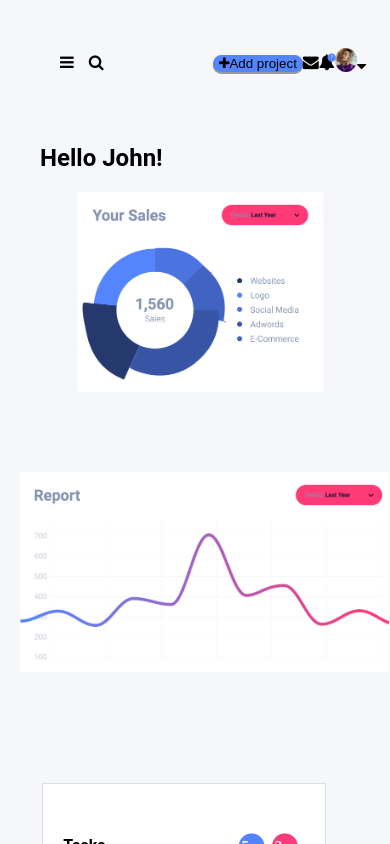
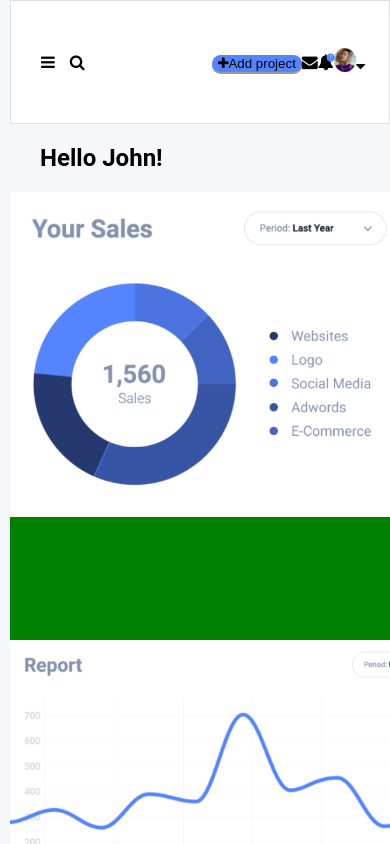
Before and after one commit to NoaEckstein/merkury, an Angular app: page / in a window 390 px wide. Built offline with nearby package versions, Linux system fonts and the light colour scheme; what angular-font-awesome would draw is missing.

Commit message:
add new png & changed tasks box style

```diff
--- a/src/app/app.component.css
+++ b/src/app/app.component.css
@@ -9,6 +9,27 @@
   .container4 {
     flex-wrap: wrap;
   }
+
+  .container3 {
+    flex-wrap: wrap;
+    background-color:  green;
+
+  }
+  .container3{
+    height: 100%;
+    width: 100%;
+}
+
+  .container3 img:first-child {
+    height: 40%;
+    margin: 0;
+    padding: 0;
+  }
+  .container3 img:nth-child(2n)  {
+    height: 30%;
+    margin: 0;
+    padding: 0;
+  }
 }
 
 @media screen and (min-width: 480px) {
@@ -16,6 +37,20 @@
     width: 20%;
     height: 100%;
     background-color: #0e1a35;
+  }
+
+  .container3 {
+    height: 70%;
+    width: 100%;
+  }
+
+  .container3 img {
+    height: 80%;
+    border: 1px solid #dce1e9;
+   }
+
+   .container4 ul{
+    width: 30%;
   }
 }
 
@@ -55,15 +90,8 @@ h1 {
 .container3{
   display: flex;
   flex-direction: row;
-  flex-wrap: wrap;
-  height: 70%;
-  width: 100%;
   justify-content: space-around;
   padding-bottom: 30px;
- }
-
- .container3 img {
-  height: 200px;
  }
 
 .container4{
@@ -83,6 +111,8 @@ h1 {
   width: 100%;
   justify-content: space-around;
   align-items: center;
+  background-color: white;
+  border: 0.5px solid #dce1e9;
 }
 
 .middle{
@@ -144,7 +174,7 @@ a {
   border-bottom: 0.5px solid #dce1e9;
   border-left: 0.5px solid #dce1e9;
   border-right: 0.5px solid #dce1e9;
-  height: 100%;
+  height: 70%;
   width: 90%;
   padding-right: 20px;
   padding-top: 25px;
@@ -153,7 +183,7 @@ a {
 
 .container4 li:first-child {
   font-weight: bold;
-  height: 50%;
+  height: 30%;
 }
 
 .container4 img {
@@ -184,7 +214,7 @@ a {
 }
 
 .toolbar-left{
-  padding-left: 50px;
+  padding-left: 30px;
 }
 
 .toolbar-right{
@@ -236,6 +266,16 @@ li.settings {
   padding-left: 15px;
 }
 
+.fa-caret-left {
+  color: #618cff;
+}
+
+.fa-ellipsis-v {
+  font-size: 2.5em;
+  color: #666;
+  padding-left: 30px;
+}
+
 span.num {
   position: absolute;
   font-size: 0.3em;
@@ -261,8 +301,15 @@ span.num {
 .num-tasks {
   position: relative;
   font-size: 0.5em;
-  font-weight: bold;
   top: -6px;
   color: white;
   right: 23px;
 }
+
+.warning {
+  color: #f83c7b;
+}
+
+.bold {
+  font-weight: bold;
+}
--- a/src/app/app.component.html
+++ b/src/app/app.component.html
@@ -52,8 +52,8 @@
       <h1>Hello John!</h1>
     </section>
     <section class="container3">
-        <img src="../assets/graph1.png" alt="logo">
-        <img src="../assets/graph2.png" alt="logo">
+        <img src="../assets/sales.PNG" alt="sales">
+        <img src="../assets/reports.PNG" alt="reports">
     </section>
     <section class="container4">
       <ul>
@@ -73,9 +73,10 @@
             <img [src]="tesk.personName" alt="first letter names">
           </div>
           <div>
-              {{tesk.title}}
-              <br>
+            <span class="bold">{{tesk.title}}</span>
+            <div [ngClass]="{'warning':tesk.status === 'delays'}">
               <i class="fa fa-clock-o" aria-hidden="true"></i> {{tesk.days}} days {{tesk.status}}
+            </div>
           </div>
           <div>
             <i class="fa fa-ellipsis-v" aria-hidden="true"></i>
@@ -99,6 +100,7 @@
             {{message.senderName}} {{message.messegeSendTime}}
             <br> {{message.messageContent}}
             <br>
+            <i class="fa fa-arrow-left" aria-hidden="true"></i>
             <i class="fa fa-cog" aria-hidden="true"></i>
           </div>
         </li>
--- a/src/mock-tasks.ts
+++ b/src/mock-tasks.ts
@@ -26,7 +26,7 @@ export const TASKS: Task[] = [
         id: 4,
         title: 'Free Icon set vol.3',
         days: 10,
-        status: 'delays',
+        status: 'left',
         personName : './assets/f.type.png'
       }
 ];
```
Also changed, not shown: src/assets/reports.PNG (added), src/assets/sales.PNG (added). Lines whose indentation alone changed are shown as unchanged.
